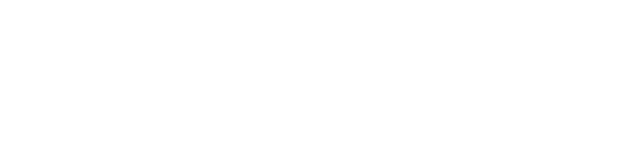
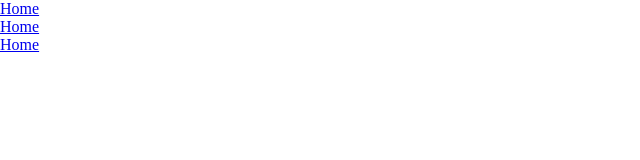
Before and after one commit to ElliezerDev24/Projeto-Teste, a plain HTML site: page index.html in a window 1280 px wide. Shown: the whole page, without its empty margins (0-640 px from the left). Drawn offline with Linux system fonts and the light colour scheme.

Commit message:
Arquivo index pronto. Adicionando funcionalidade Header.

```diff
--- a/index.html
+++ b/index.html
@@ -7,6 +7,15 @@
     <link rel="stylesheet" href="style.css">
 </head>
 <body>
+    <header>
+        <nav>
+            <ul>
+                <li><a href="#">Home</a></li>
+                <li><a href="#">Home</a></li>
+                <li><a href="#">Home</a></li>
+            </ul>
+        </nav>
+    </header>
 
     <script src="script.js"></script>
 </body>
```
